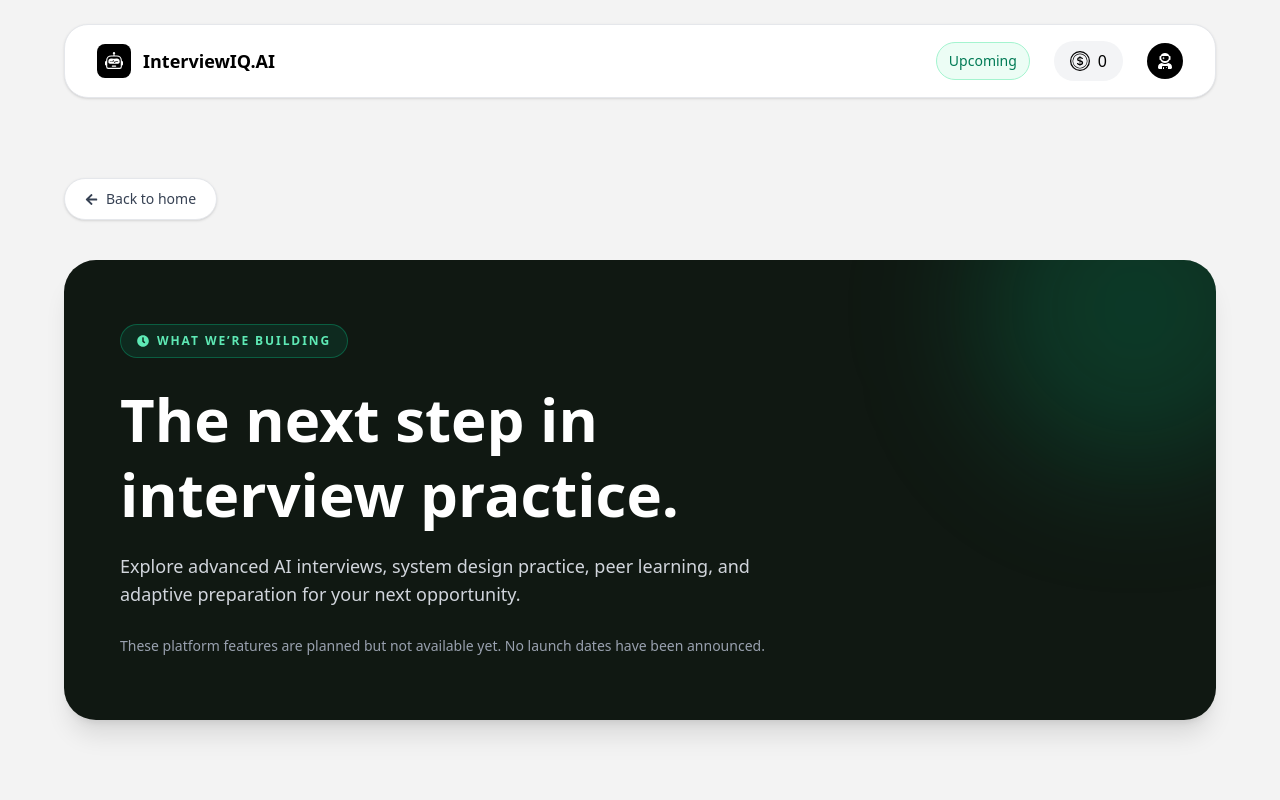
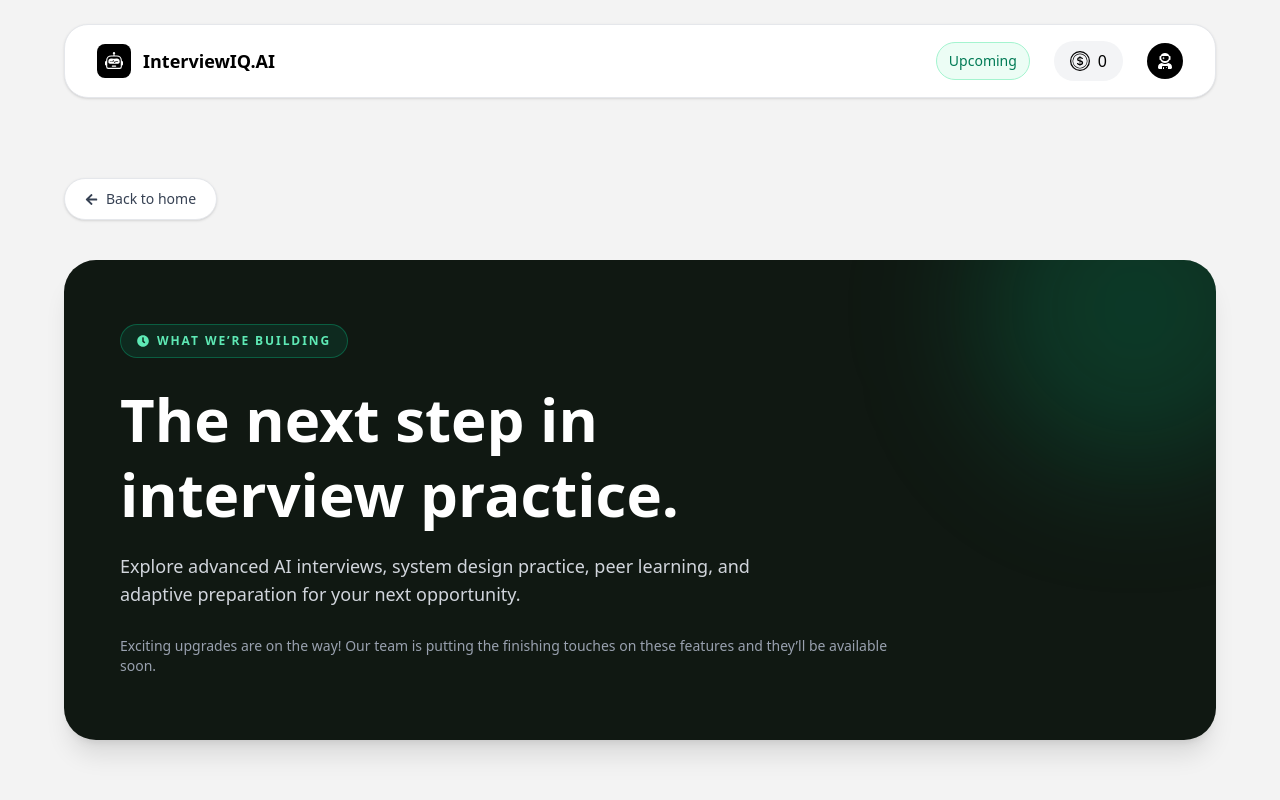
Before and after one commit to Priyanshukyadav/intervieu-ai, a React (Vite) app in the folder client/: page /upcoming in a window 1280 px wide. Shown: the top 800 px of the page. Built offline with nearby package versions, Linux system fonts and the light colour scheme; no server answers.

Commit message:
content has been change in upcoming features

```diff
--- a/client/src/pages/UpcomingFeatures.jsx
+++ b/client/src/pages/UpcomingFeatures.jsx
@@ -143,8 +143,7 @@ function UpcomingFeatures() {
                 learning, and adaptive preparation for your next opportunity.
               </p>
               <p className="mt-7 text-sm text-gray-400">
-                These platform features are planned but not available yet. No
-                launch dates have been announced.
+                Exciting upgrades are on the way! Our team is putting the finishing touches on these features and they’ll be available soon.
               </p>
             </div>
           </section>
```
